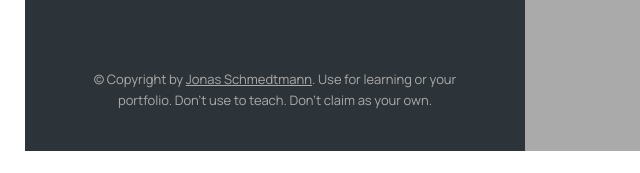
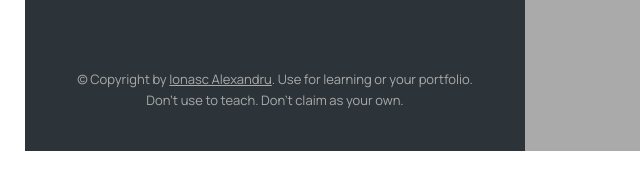
Before and after one commit to alex100588/Javascript-complete-course, a plain HTML site: page 39. Mapty App with OOP/index.html in a window 1280 px wide. Shown: the part 624-797 px from the top of the page, 0-640 px from the left. Drawn offline with Linux system fonts and the light colour scheme.

Commit message:
Update index.html

```diff
--- a/39. Mapty App with OOP/index.html
+++ b/39. Mapty App with OOP/index.html
@@ -111,8 +111,8 @@
         <a
           class="twitter-link"
           target="_blank"
-          href="https://twitter.com/jonasschmedtman"
-          >Jonas Schmedtmann</a
+          href="https://www.facebook.com/ionasc.gabriel/"
+          >Ionasc Alexandru</a
         >. Use for learning or your portfolio. Don't use to teach. Don't claim
         as your own.
       </p>
```
